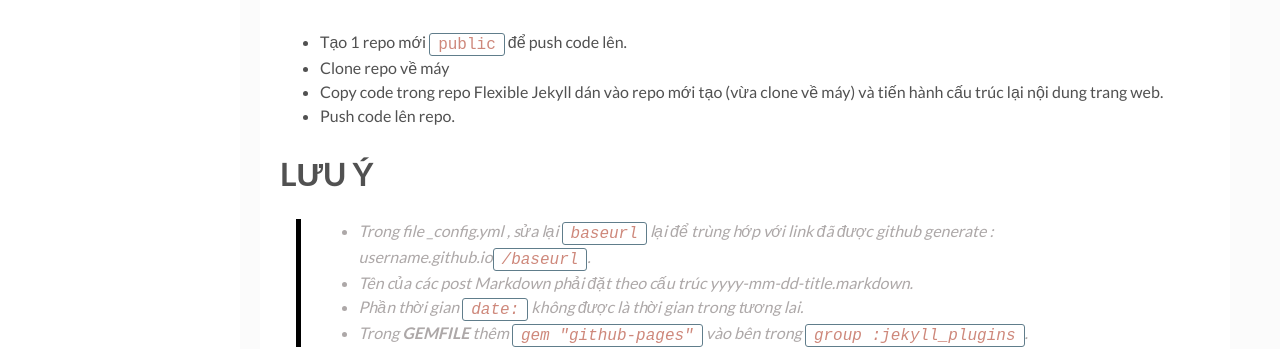
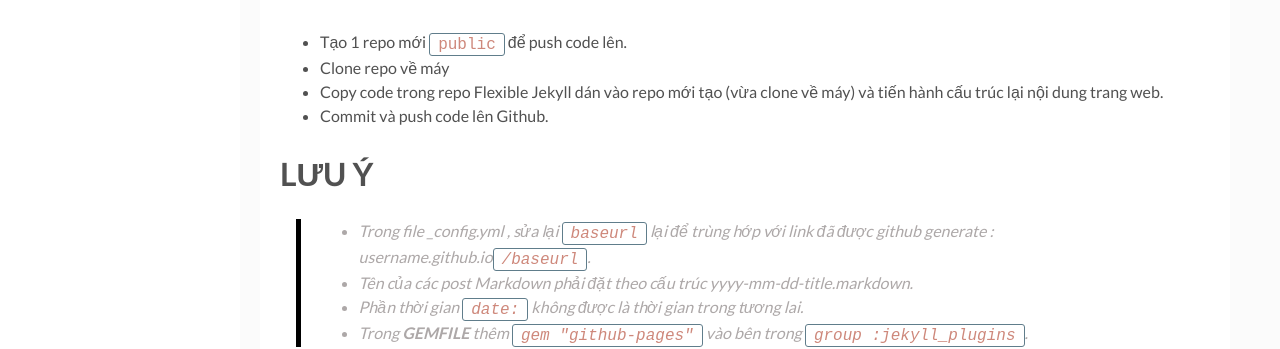
Before and after one commit to QT069/jk_based_blog____, a Jekyll site: the page built from _posts/2023-12-02-tutorial.markdown, in a window 1280 px wide and 900 px high, scrolled down 664 px. Shown: the part 382-731 px from the top of the window. Built offline with Jekyll 4.4.1, drawn with Linux system fonts in a browser that asks for light colours; comment, search, counter and statistics services are not loaded.

Commit message:
Update 2023-12-02-tutorial.markdown

```diff
--- a/_posts/2023-12-02-tutorial.markdown
+++ b/_posts/2023-12-02-tutorial.markdown
@@ -22,7 +22,7 @@ Clone repo chứa theme về máy.
 * Tạo 1 repo mới `public` để push code lên.
 * Clone repo về máy
 * Copy code trong repo Flexible Jekyll dán vào repo mới tạo (vừa clone về máy) và tiến hành cấu trúc lại nội dung trang web.
-* Push code lên repo.
+* Commit và push code lên Github.
 
 # **LƯU Ý**
 >
```
